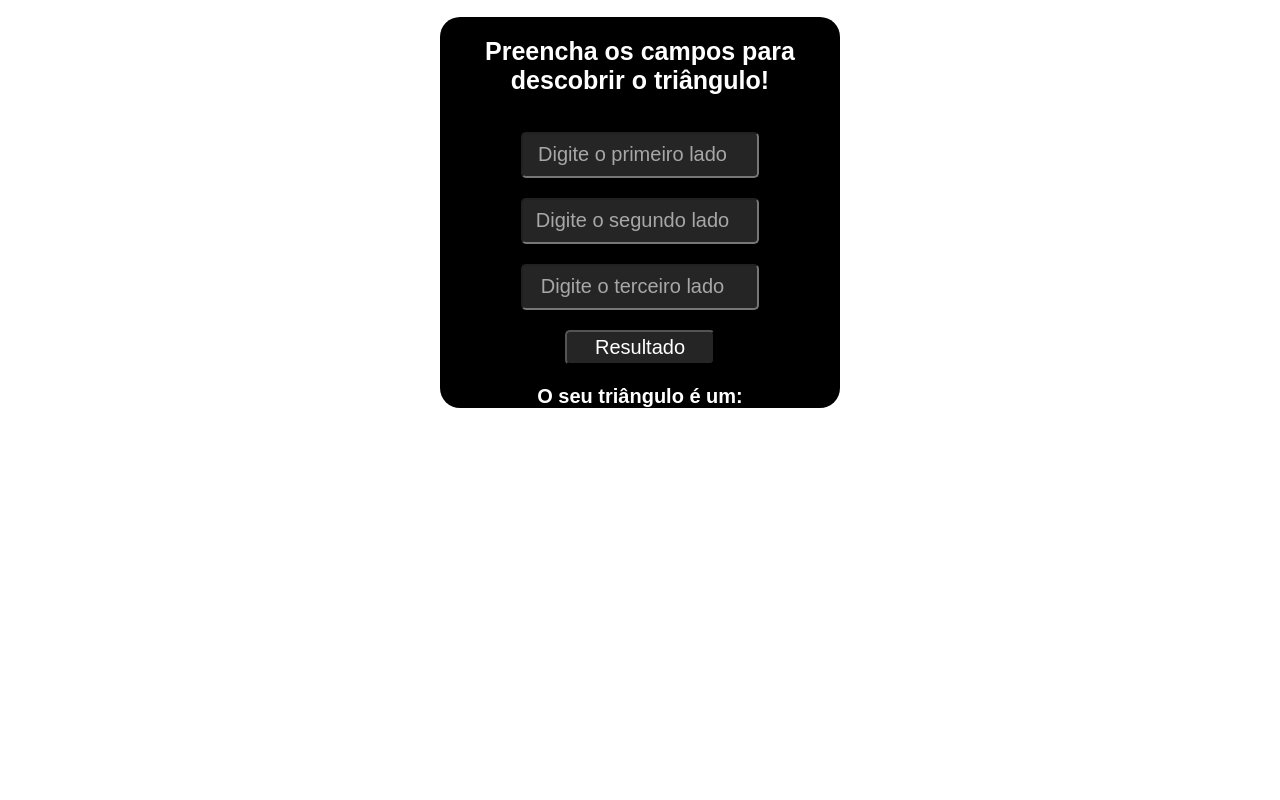
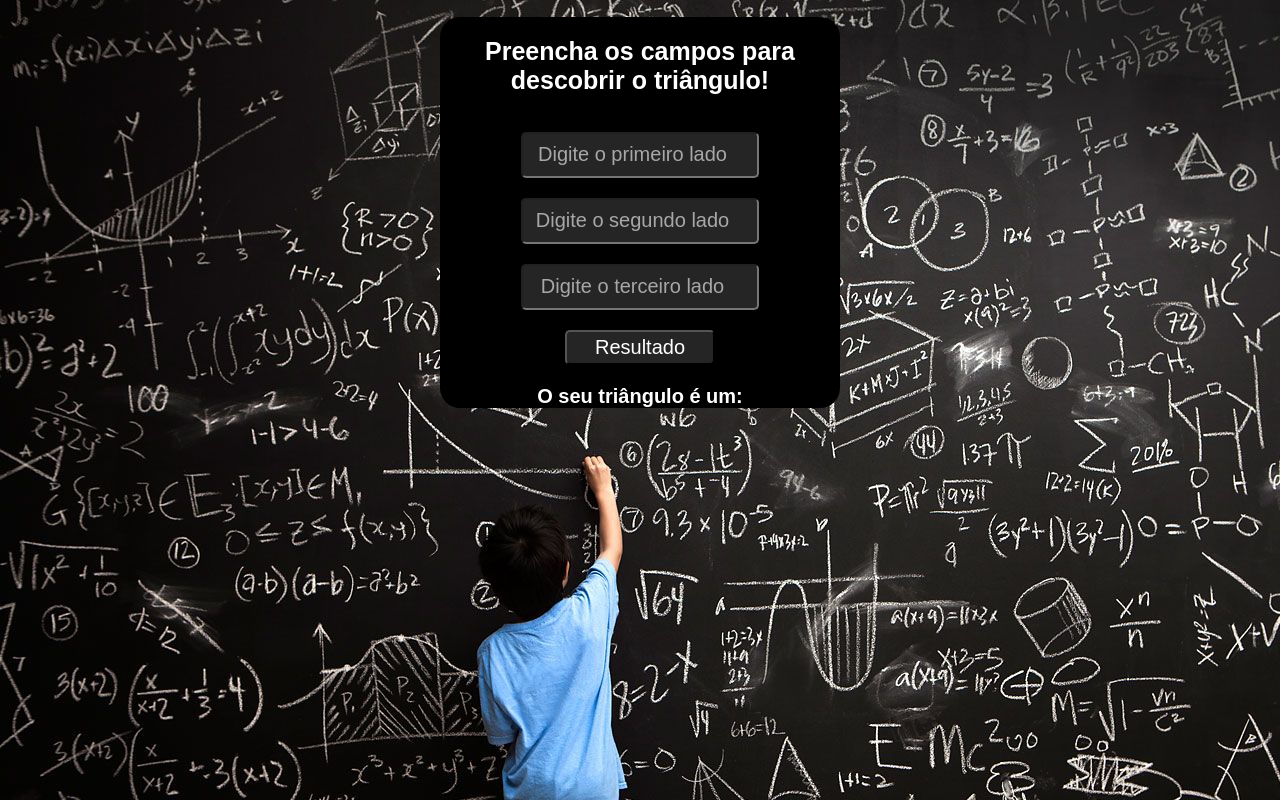
Before and after one commit to Izabelleavena/Desafio3, a plain HTML site: page index.html in a window 1280 px wide. Drawn offline with Linux system fonts and the light colour scheme; the site is published under a folder, as on GitHub Pages, so addresses that start at the root find nothing.

Commit message:
Update style.css

```diff
--- a/style.css
+++ b/style.css
@@ -1,5 +1,5 @@
 body{
-    background-image: url(/wp2597357-math-wallpaper.jpg);
+    background-image: url(wp2597357-math-wallpaper.jpg);
 }
 h1{
     color: white;
```
